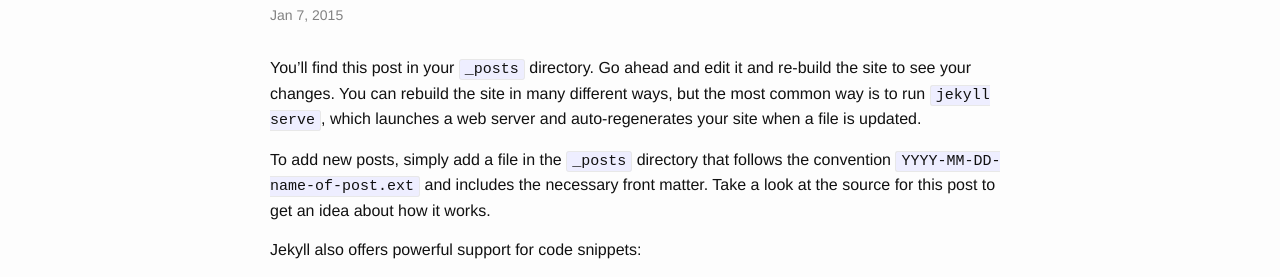
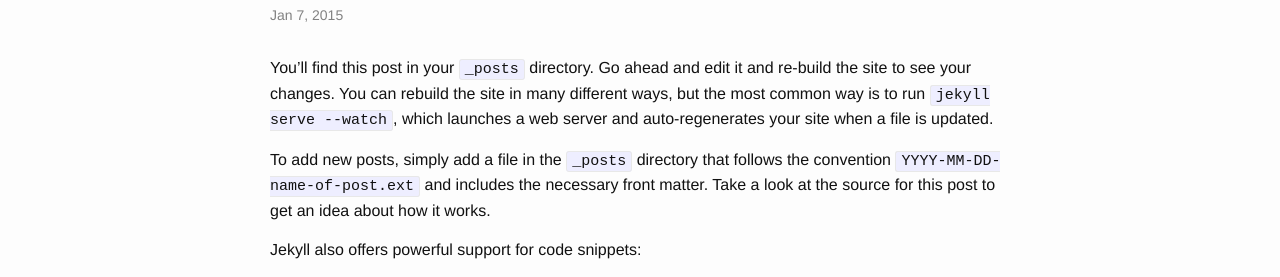
Before and after one commit to russt/russt.github.io, a Jekyll site: the page built from _posts/2015-01-07-welcome-to-jekyll.markdown, in a window 1280 px wide. Shown: the part 144-421 px from the top of the page. Built offline with Jekyll 4.4.1, drawn with Linux system fonts in a browser that asks for light colours.

Commit message:
generate from jekyll 2.4 which is the github version

```diff
--- a/_includes/head.html
+++ b/_includes/head.html
@@ -1,12 +1,11 @@
 <head>
-  <meta charset="utf-8">
-  <meta http-equiv="X-UA-Compatible" content="IE=edge">
-  <meta name="viewport" content="width=device-width initial-scale=1">
+    <meta charset="utf-8">
+    <meta name="viewport" content="width=device-width initial-scale=1" />
+    <meta http-equiv="X-UA-Compatible" content="IE=edge">
 
-  <title>{% if page.title %}{{ page.title }}{% else %}{{ site.title }}{% endif %}</title>
-  <meta name="description" content="{% if page.excerpt %}{{ page.excerpt | strip_html | strip_newlines | truncate: 160 }}{% else %}{{ site.description }}{% endif %}">
+    <title>{% if page.title %}{{ page.title }}{% else %}{{ site.title }}{% endif %}</title>
+    <meta name="description" content="{{ site.description }}">
 
-  <link rel="stylesheet" href="{{ "/css/main.css" | prepend: site.baseurl }}">
-  <link rel="canonical" href="{{ page.url | replace:'index.html','' | prepend: site.baseurl | prepend: site.url }}">
-  <link rel="alternate" type="application/atom+xml" title="{{ site.title }}" href="{{ "/feed.xml" | prepend: site.baseurl | prepend: site.url }}" />
+    <link rel="stylesheet" href="{{ "/css/main.css" | prepend: site.baseurl }}">
+    <link rel="canonical" href="{{ page.url | replace:'index.html','' | prepend: site.baseurl | prepend: site.url }}">
 </head>
--- a/_posts/2015-01-07-welcome-to-jekyll.markdown
+++ b/_posts/2015-01-07-welcome-to-jekyll.markdown
@@ -1,10 +1,10 @@
 ---
 layout: post
 title:  "Welcome to Jekyll!"
-date:   2015-01-07 06:44:14
+date:   2015-01-07 11:55:24
 categories: jekyll update
 ---
-You’ll find this post in your `_posts` directory. Go ahead and edit it and re-build the site to see your changes. You can rebuild the site in many different ways, but the most common way is to run `jekyll serve`, which launches a web server and auto-regenerates your site when a file is updated.
+You’ll find this post in your `_posts` directory. Go ahead and edit it and re-build the site to see your changes. You can rebuild the site in many different ways, but the most common way is to run `jekyll serve --watch`, which launches a web server and auto-regenerates your site when a file is updated.
 
 To add new posts, simply add a file in the `_posts` directory that follows the convention `YYYY-MM-DD-name-of-post.ext` and includes the necessary front matter. Take a look at the source for this post to get an idea about how it works.
 
--- a/_sass/_base.scss
+++ b/_sass/_base.scss
@@ -154,8 +154,8 @@ pre {
  * Wrapper
  */
 .wrapper {
-    max-width: -webkit-calc(#{$content-width} - (#{$spacing-unit} * 2));
-    max-width:         calc(#{$content-width} - (#{$spacing-unit} * 2));
+    max-width: -webkit-calc(800px - (#{$spacing-unit} * 2));
+    max-width:         calc(800px - (#{$spacing-unit} * 2));
     margin-right: auto;
     margin-left: auto;
     padding-right: $spacing-unit;
@@ -163,8 +163,8 @@ pre {
     @extend %clearfix;
 
     @include media-query($on-laptop) {
-        max-width: -webkit-calc(#{$content-width} - (#{$spacing-unit}));
-        max-width:         calc(#{$content-width} - (#{$spacing-unit}));
+        max-width: -webkit-calc(800px - (#{$spacing-unit}));
+        max-width:         calc(800px - (#{$spacing-unit}));
         padding-right: $spacing-unit / 2;
         padding-left: $spacing-unit / 2;
     }
--- a/css/main.scss
+++ b/css/main.scss
@@ -21,16 +21,13 @@ $grey-color:       #828282;
 $grey-color-light: lighten($grey-color, 40%);
 $grey-color-dark:  darken($grey-color, 25%);
 
-// Width of the content area
-$content-width:    800px;
-
 $on-palm:          600px;
 $on-laptop:        800px;
 
 
 
 // Using media queries with like this:
-// @include media-query($on-palm) {
+// @include media-query($palm) {
 //     .wrapper {
 //         padding-right: $spacing-unit / 2;
 //         padding-left: $spacing-unit / 2;
--- a/feed.xml
+++ b/feed.xml
@@ -7,7 +7,7 @@ layout: null
     <title>{{ site.title | xml_escape }}</title>
     <description>{{ site.description | xml_escape }}</description>
     <link>{{ site.url }}{{ site.baseurl }}/</link>
-    <atom:link href="{{ "/feed.xml" | prepend: site.baseurl | prepend: site.url }}" rel="self" type="application/rss+xml"/>
+    <atom:link href="{{ "/feed.xml" | prepend: site.baseurl | prepend: site.url }}" rel="self" type="application/rss+xml" />
     <pubDate>{{ site.time | date_to_rfc822 }}</pubDate>
     <lastBuildDate>{{ site.time | date_to_rfc822 }}</lastBuildDate>
     <generator>Jekyll v{{ jekyll.version }}</generator>
```
